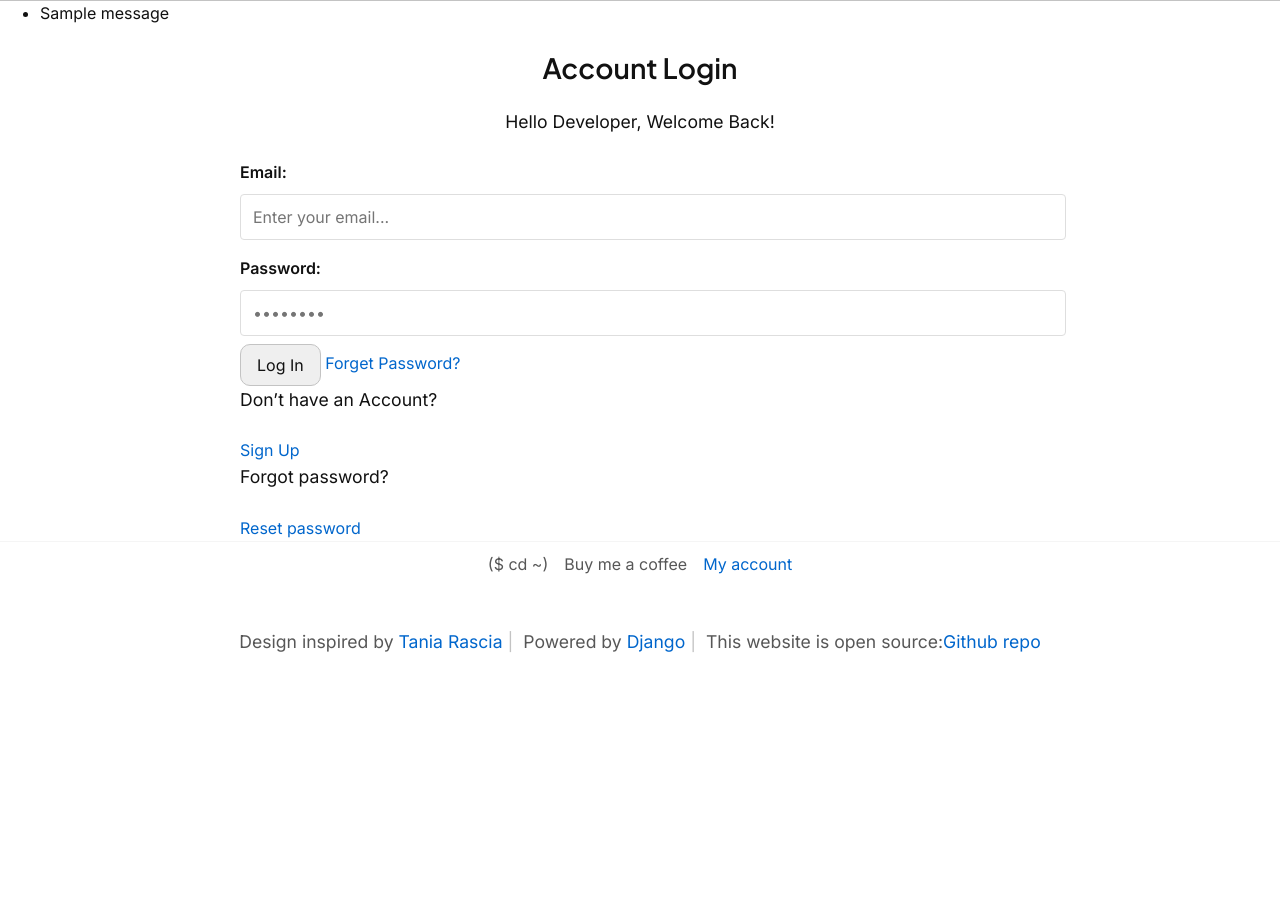
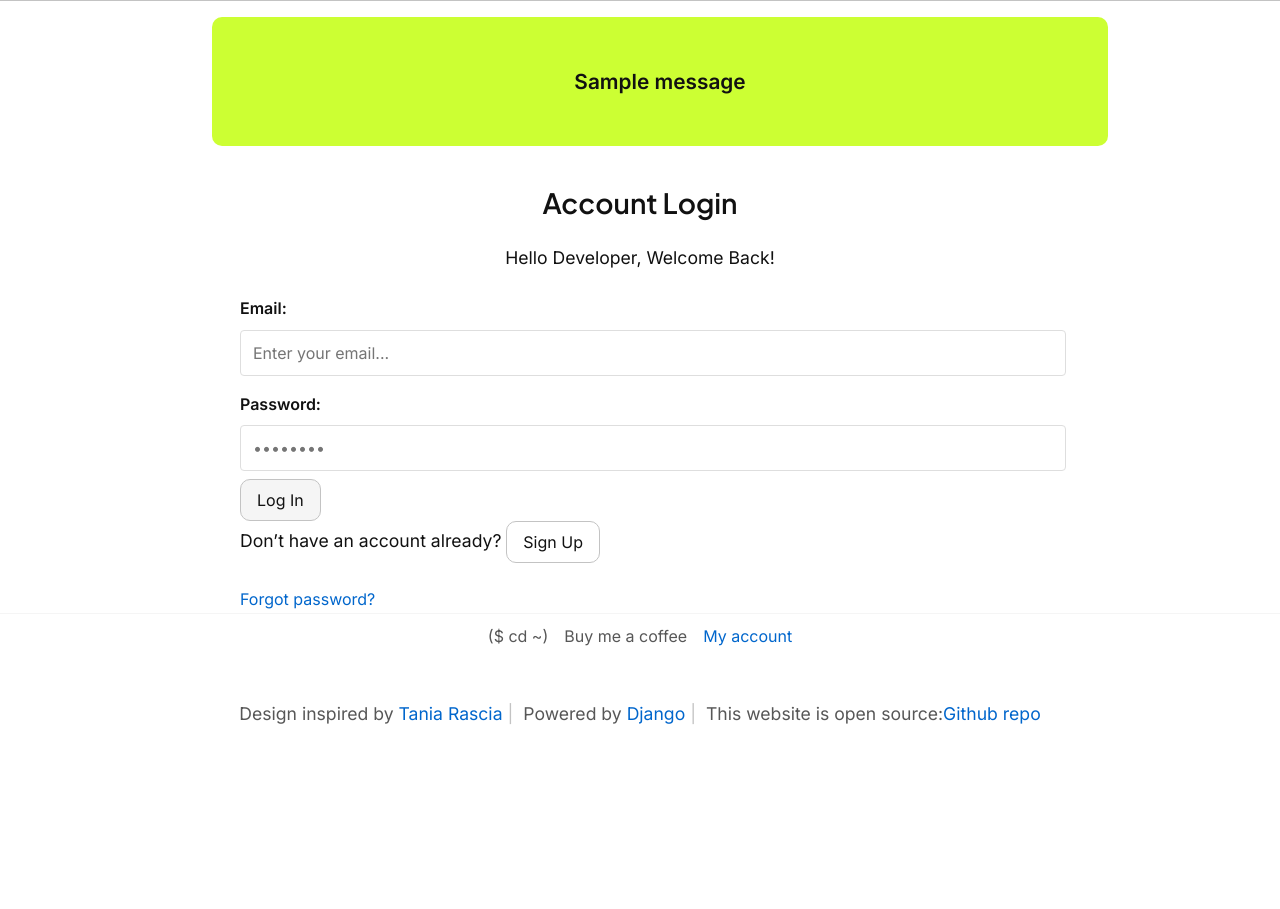
Before and after one commit to zft9xgy/django-starter, a Django app: page /users/login/ in a window 1280 px wide. Shown: the part 68-977 px from the top of the page. Before the commit the page ends 720 px from the top, so only its background shows below. Run offline with Django 5.2, Linux system fonts and the light colour scheme; tables that the repository leaves empty hold one stand-in row (values such as "Sample post"); one stand-in notice (Sample message) is shown; some libraries are stand-ins or nearby versions.

Commit message:
Add: messages css

```diff
--- a/static/css/base.css
+++ b/static/css/base.css
@@ -49,6 +49,12 @@ html[data-theme="light"],
   --color-form-input-error: #d33c40;
   --color-form-input-error-shadow: #f4cecf;
   --border-radius-default: 10px;
+
+  --color-message-debug: #20213b;
+  --color-message-info: #44aaee;
+  --color-message-success: #ccff33;
+  --color-message-warning: #ffcc55;
+  --color-message-error: #ff3366;
 }
 
 @media (prefers-color-scheme: dark) {
@@ -65,6 +71,12 @@ html[data-theme="light"],
 
     --color-button-bg: #c3c3c3;
     --color-button-bg-hover: #b5b5b5;
+
+    --color-message-debug: #b8b9d3;
+    --color-message-info: #66ccee;
+    --color-message-success: #99ff33;
+    --color-message-warning: #ffaa33;
+    --color-message-error: #ff6699;
   }
 }
 
@@ -420,7 +432,6 @@ button,
   display: inline-block;
   border: 1px solid var(--color-button-bg);
   border-radius: var(--border-radius-default);
-  /* background: #0366ee; */
   color: var(--color-font-primay);
   font-weight: 400;
   font-family: var(--font-family-base);
@@ -432,6 +443,10 @@ button,
   cursor: pointer;
   text-decoration: none;
   line-height: 1;
+}
+
+[type="submit"] {
+  background: var(--color-bg-f5);
 }
 
 .button:hover,
@@ -552,6 +567,7 @@ textarea {
   width: 100%;
   max-width: 100%;
   line-height: 1;
+  color: var(--color-font-primay);
 }
 
 [type="color"]:hover,
@@ -741,7 +757,8 @@ caption {
   overflow-x: auto;
 }
 
-::-moz-selection { /* Code for Firefox */
+::-moz-selection {
+  /* Code for Firefox */
   color: var(--color-bg);
   background: var(--color-accent);
 }
--- a/static/css/main.css
+++ b/static/css/main.css
@@ -403,6 +403,40 @@ h2.tag-title {
   display: inherit;
 }
 
+/* django message */
+
+.messages {
+  display: flex;
+  flex-direction: column;
+  align-items: center;
+}
+
+.messages .message {
+  width: var(--main-width);
+  text-align: center;
+  padding: 3rem;
+  margin: 1rem;
+  border-radius: var(--border-radius-default);
+  font-size: 1.3rem;
+  font-weight: 600;
+}
+
+.message-debug {
+  background-color: var(--color-message-info);
+}
+.message-info {
+  background-color: var(--color-message-info);
+}
+.message-success {
+  background-color: var(--color-message-success);
+}
+.message-warning {
+  background-color: var(--color-message-warning);
+}
+.message-error {
+  background-color: var(--color-message-error);
+}
+
 /* comments section */
 
 @media only screen and (max-width: 600px) {
--- a/templates/base/head.html
+++ b/templates/base/head.html
@@ -2,22 +2,22 @@
 <head>
   <meta charset="utf-8" />
 
-  {% if global.seo_index %}
-  {% if seometa.index == False %}
+  {% if global.seo_index %} {% if seometa.index == False %}
   <meta name="robots" content="noindex" />
   {% else %}
   <meta name="robots" content="index" />
   {% endif %}
+  <!---->
   {% else %}
   <meta name="robots" content="noindex" />
   {% endif %}
-
-  {% if global.seo_follow == True %}
-  {% if seometa.follow == False %}
+  <!---->
+  {% if global.seo_follow == True %} {% if seometa.follow == False %}
   <meta name="robots" content="nofollow" />
   {% else %}
   <meta name="robots" content="follow" />
   {% endif %}
+  <!---->
   {% else %}
   <meta name="robots" content="nofollow" />
   {% endif %}
@@ -74,7 +74,14 @@
   <!-- script
     ================================================== -->
   <script defer src="{% static 'js/main.js' %}"></script>
-  <script defer src="https://cloud.umami.is/script.js" data-website-id="23b4cf49-0da1-4722-980d-672e1109ca39"></script>
+
+  {% if debug %}
+  <script
+    defer
+    src="https://cloud.umami.is/script.js"
+    data-website-id="23b4cf49-0da1-4722-980d-672e1109ca39"
+  ></script>
+  {% endif %}
 
   <!-- favicons
     ================================================== -->
@@ -96,6 +103,4 @@
     href="{% static 'favicon/favicon-16x16.png' %}"
   />
   <link rel="manifest" href="{% static 'favicon/site.webmanifest' %}" />
-
-
 </head>
--- a/templates/components/messages.html
+++ b/templates/components/messages.html
@@ -1,7 +1,7 @@
 {% if messages %}
 <ul class="messages">
   {% for message in messages %}
-  <li class="{{ message.tags }}">{{ message }}</li>
+  <span class="message message-{{ message.tags }}">{{ message }}</span>
   {% endfor %}
 </ul>
 {% endif %}
--- a/users/templates/users/pw-reset/users-reset-password.html
+++ b/users/templates/users/pw-reset/users-reset-password.html
@@ -3,8 +3,10 @@
 <main class="page-wrapper">
   <h2>Restablecer contraseña</h2>
   <form method="post">
-    {% csrf_token %} {{ form.as_p }}
-    <button type="submit">Enviar enlace de restablecimiento</button>
+    {% csrf_token %}
+    <!---->
+    {{ form.as_p }}
+    <a class="button" type="submit">Enviar enlace de restablecimiento</a>
   </form>
 </main>
 
--- a/users/templates/users/users-account.html
+++ b/users/templates/users/users-account.html
@@ -9,7 +9,7 @@
   </p>
 
   <div>
-    <a href="{% url 'user-logout' %}"><button>Logout</button></a>
+    <a class="button" href="{% url 'user-logout' %}">Logout</a>
   </div>
 
   <div>Email: {{user.email}}</div>
--- a/users/templates/users/users-delete-account-confirmation.html
+++ b/users/templates/users/users-delete-account-confirmation.html
@@ -5,7 +5,9 @@
     <p>Are you sure you want to delete your account: ({{user}})?</p>
     <p>This is permanent and cannot be undone.</p>
 
-    <a href="{% url 'user-account' %}">Go back to my account page</a>
+    <a class="button" href="{% url 'user-account' %}"
+      >Go back to my account page</a
+    >
 
     <input type="submit" value="Confirm" />
   </form>
--- a/users/templates/users/users-login.html
+++ b/users/templates/users/users-login.html
@@ -34,18 +34,16 @@
         </div>
 
         <div class="auth__actions">
-          <input class="btn btn--sub btn--lg" type="submit" value="Log In" />
-          <a href="#">Forget Password?</a>
+          <input type="submit" value="Log In" />
         </div>
       </form>
 
       <div class="auth__alternative">
-        <p>Don’t have an Account?</p>
-        <a href="{% url 'user-register' %}">Sign Up</a>
-      </div>
-      <div class="auth__alternative">
-        <p>Forgot password?</p>
-        <a href="{% url 'password_reset' %}">Reset password</a>
+        <p>
+          Don’t have an account already?
+          <a class="button" href="{% url 'user-register' %}">Sign Up</a>
+        </p>
+        <a href="{% url 'password_reset' %}">Forgot password?</a>
       </div>
     </div>
   </div>
--- a/users/views.py
+++ b/users/views.py
@@ -22,8 +22,8 @@ def userLogin(request):
             return redirect(nextUrl)
         else:
             # No backend authenticated the credentials
-            # implement some type of warning here
-            messages.warning(request, 'Wrong credentials.')
+            messages.warning(request, 'Wrong credentials. Either password or email are incorrect.')
+
 
     return render(request,'users/users-login.html')
 
```
